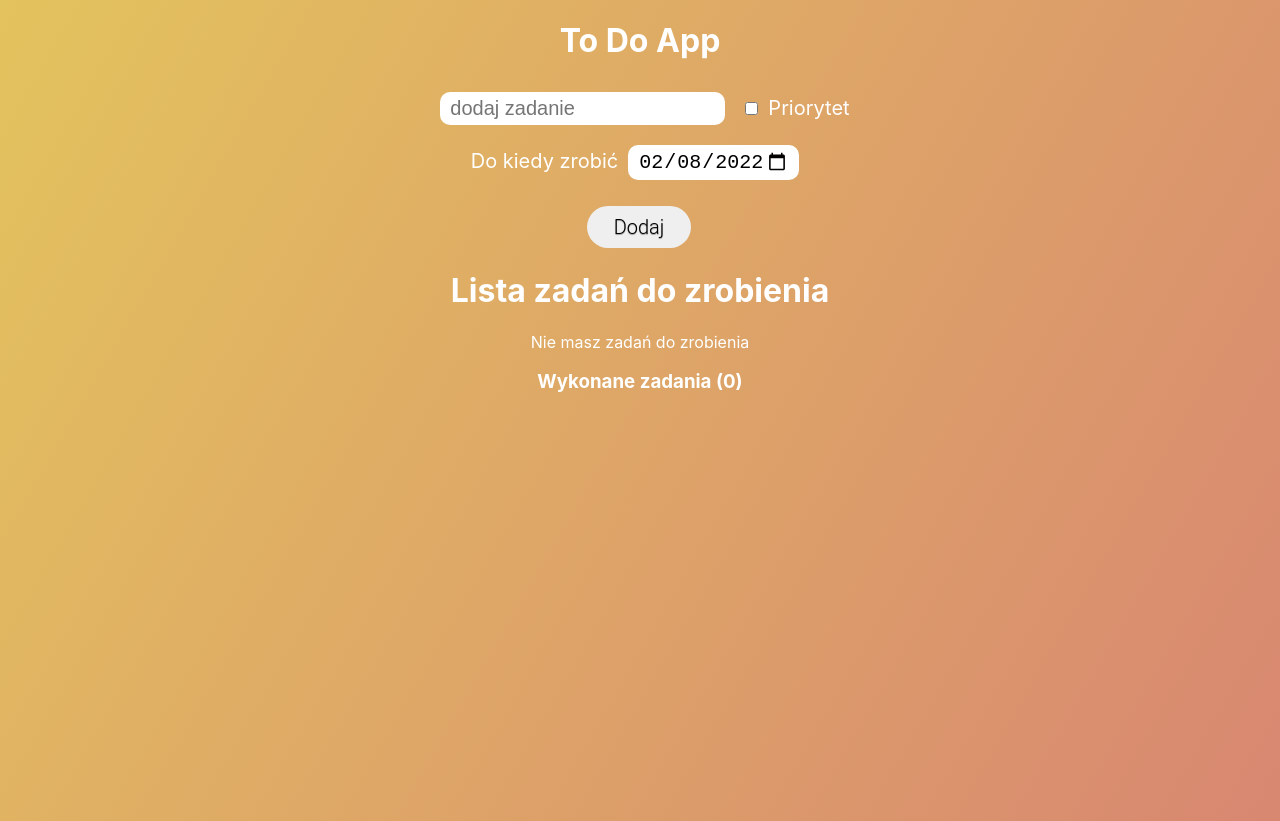
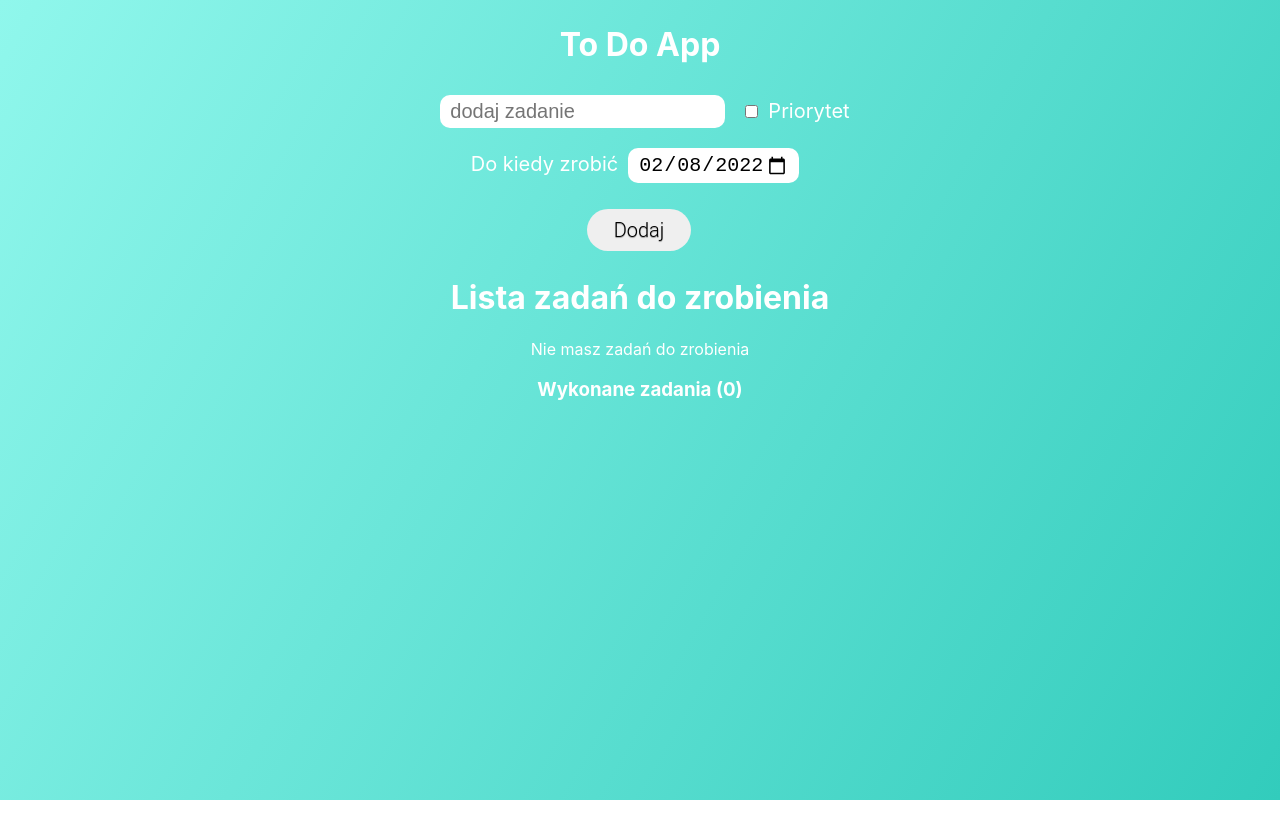
Before and after one commit to stanleyy20/to-do-app, a React (Create React App) app: page / in a window 1280 px wide. After the commit the page ends 800 px from the top, so only its background shows below. Built offline with nearby package versions, Linux system fonts and the light colour scheme.

Commit message:
edit styles

```diff
--- a/public/index.html
+++ b/public/index.html
@@ -24,7 +24,7 @@
       work correctly both with client-side routing and a non-root public URL.
       Learn how to configure a non-root public URL by running `npm run build`.
     -->
-    <title>React App</title>
+    <title>To do App</title>
   </head>
   <body>
     <noscript>You need to enable JavaScript to run this app.</noscript>
--- a/src/components/App.css
+++ b/src/components/App.css
@@ -1,3 +1,8 @@
 .App {
   text-align: center;
 }
+
+h1 {
+  margin-top: 0;
+  padding-top: 25px;
+}
--- a/src/components/Task.css
+++ b/src/components/Task.css
@@ -1,13 +1,13 @@
 button.addButton {
   border: none;
   background: transparent;
-  color: green;
+  color: rgb(19, 136, 8);
   font-size: 25px;
 }
 
 button.deleteButton {
   border: none;
   background: transparent;
-  color: red;
+  color: #dc143c;
   font-size: 25px;
 }
--- a/src/components/Task.js
+++ b/src/components/Task.js
@@ -17,7 +17,6 @@ const Task = (props) => {
 
   if (active) {
     return (
-      <div>
       <p>
         <strong style={important ? style : null}>{text}</strong> - do{' '}
         <span>{date} </span>
@@ -28,7 +27,6 @@ const Task = (props) => {
           <FontAwesomeIcon icon={faXmarkCircle} />
         </button>
       </p>
-      </div>
     );
   } else {
     const finishTime = new Date(finishDate).toLocaleString();
--- a/src/index.css
+++ b/src/index.css
@@ -1,11 +1,13 @@
 body {
   margin: 0;
+  padding: 0;
+  box-sizing: border-box;
   font-family: -apple-system, BlinkMacSystemFont, 'Segoe UI', 'Roboto', 'Oxygen',
     'Ubuntu', 'Cantarell', 'Fira Sans', 'Droid Sans', 'Helvetica Neue',
     sans-serif;
   -webkit-font-smoothing: antialiased;
   -moz-osx-font-smoothing: grayscale;
-  background-image: linear-gradient(120deg, #e3c35d, #d88771);
+  background-image: linear-gradient(120deg, #90f7ec, #32ccbc);
   min-height: 100vh;
   color: white;
 }
```
Lines whose indentation alone changed are shown as unchanged.
